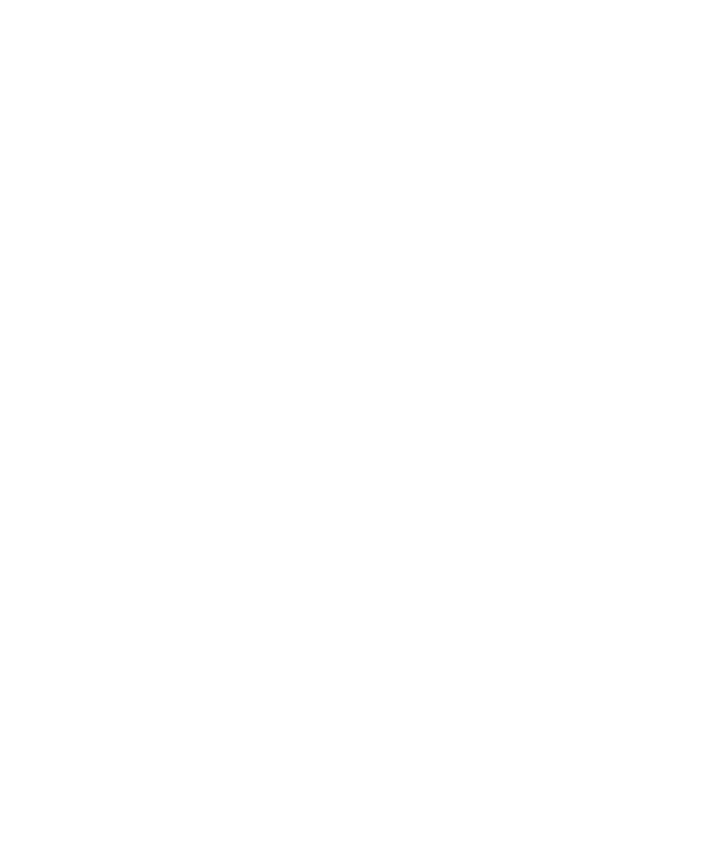
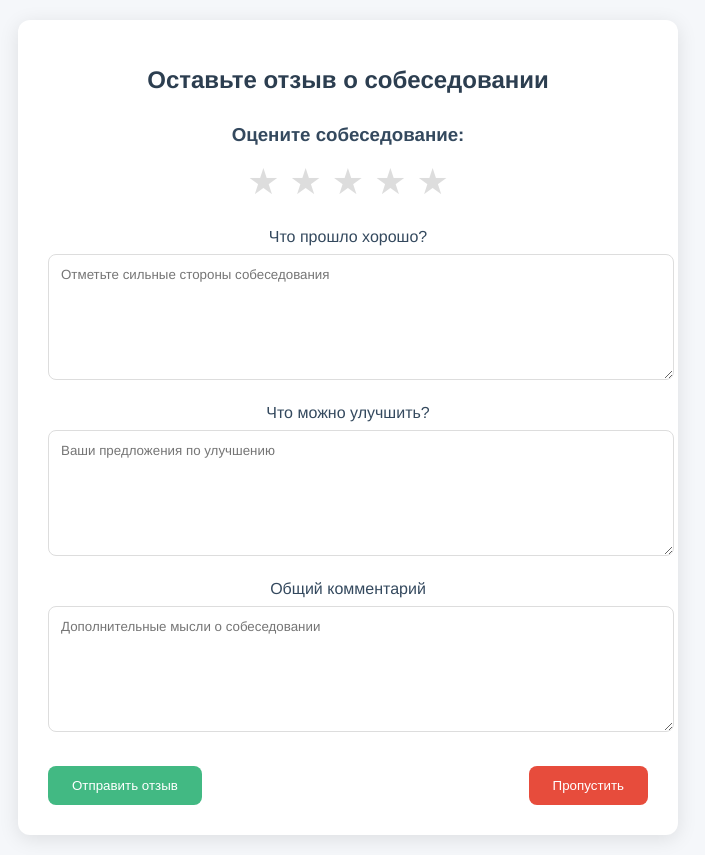
Before and after one commit to senks69/interview_trainer, a Vue app in the folder client/: page /feedback in a window 1280 px wide. Before the commit this address had no page. Shown: the whole page, without its empty margins (292-997 px from the left). Before the commit the page ends 800 px from the top, so only its background shows below. Built offline with nearby package versions, Linux system fonts and the light colour scheme; a web font is replaced by a local one.

Commit message:
add new video & feedbackpage

```diff
--- a/client/src/components/AuthPage.vue
+++ b/client/src/components/AuthPage.vue
@@ -54,7 +54,7 @@ export default {
         })
         .then((response) => {
           console.log(response);
-          if (response.status == 200) {
+          if (response.data.status == true) {
             this.$router.push("/home");
           }
         })
--- /dev/null
+++ b/client/src/components/FeedbackPage.vue
@@ -0,0 +1,232 @@
+<template>
+  <div class="feedback-container">
+    <div class="feedback-card">
+      <h1>Оставьте отзыв о собеседовании</h1>
+
+      <div class="rating-section">
+        <h3>Оцените собеседование:</h3>
+        <div class="stars">
+          <span
+            v-for="star in 5"
+            :key="star"
+            @click="setRating(star)"
+            :class="{ active: star <= rating }"
+            >★</span
+          >
+        </div>
+      </div>
+
+      <div class="form-group">
+        <label>Что прошло хорошо?</label>
+        <textarea
+          v-model="positiveFeedback"
+          placeholder="Отметьте сильные стороны собеседования"
+        ></textarea>
+      </div>
+
+      <div class="form-group">
+        <label>Что можно улучшить?</label>
+        <textarea
+          v-model="improvementFeedback"
+          placeholder="Ваши предложения по улучшению"
+        ></textarea>
+      </div>
+
+      <div class="form-group">
+        <label>Общий комментарий</label>
+        <textarea
+          v-model="generalFeedback"
+          placeholder="Дополнительные мысли о собеседовании"
+        ></textarea>
+      </div>
+
+      <div class="actions">
+        <button @click="submitFeedback" :disabled="isSubmitting">
+          {{ isSubmitting ? "Отправка..." : "Отправить отзыв" }}
+        </button>
+        <button @click="skipFeedback" class="skip-btn">Пропустить</button>
+      </div>
+    </div>
+  </div>
+</template>
+
+<script>
+export default {
+  name: "FeedbackPage",
+  data() {
+    return {
+      rating: 0,
+      positiveFeedback: "",
+      improvementFeedback: "",
+      generalFeedback: "",
+      isSubmitting: false,
+    };
+  },
+  methods: {
+    setRating(star) {
+      this.rating = star;
+    },
+    async submitFeedback() {
+      this.isSubmitting = true;
+
+      // Здесь должна быть логика отправки на сервер
+      const feedbackData = {
+        rating: this.rating,
+        positive: this.positiveFeedback,
+        improvement: this.improvementFeedback,
+        comment: this.generalFeedback,
+        date: new Date().toISOString(),
+      };
+
+      console.log("Отправка отзыва:", feedbackData);
+
+      // Имитация задержки отправки
+      await new Promise((resolve) => setTimeout(resolve, 1000));
+
+      this.isSubmitting = false;
+      this.$router.push("/"); // Перенаправление на главную после отправки
+      alert("Спасибо за ваш отзыв!");
+    },
+    skipFeedback() {
+      this.$router.push("/");
+    },
+  },
+};
+</script>
+
+<style scoped>
+.feedback-container {
+  display: flex;
+  justify-content: center;
+  align-items: center;
+  min-height: 100vh;
+  background-color: #f5f7fa;
+  padding: 20px;
+}
+
+.feedback-card {
+  background: white;
+  border-radius: 12px;
+  box-shadow: 0 4px 20px rgba(0, 0, 0, 0.1);
+  padding: 30px;
+  width: 100%;
+  max-width: 600px;
+}
+
+h1 {
+  color: #2c3e50;
+  text-align: center;
+  margin-bottom: 30px;
+  font-size: 24px;
+}
+
+.rating-section {
+  margin-bottom: 25px;
+  text-align: center;
+}
+
+.rating-section h3 {
+  margin-bottom: 15px;
+  color: #34495e;
+}
+
+.stars {
+  font-size: 36px;
+  cursor: pointer;
+  margin-bottom: 20px;
+}
+
+.stars span {
+  color: #ddd;
+  transition: all 0.2s;
+  margin: 0 5px;
+}
+
+.stars span.active {
+  color: #ffc107;
+  text-shadow: 0 0 5px rgba(255, 193, 7, 0.5);
+}
+
+.stars span:hover {
+  transform: scale(1.2);
+}
+
+.form-group {
+  margin-bottom: 20px;
+}
+
+.form-group label {
+  display: block;
+  margin-bottom: 8px;
+  color: #34495e;
+  font-weight: 500;
+}
+
+textarea {
+  width: 100%;
+  min-height: 100px;
+  padding: 12px;
+  border: 1px solid #ddd;
+  border-radius: 8px;
+  resize: vertical;
+  font-family: inherit;
+  transition: border 0.3s;
+}
+
+textarea:focus {
+  outline: none;
+  border-color: #42b983;
+  box-shadow: 0 0 0 2px rgba(66, 185, 131, 0.2);
+}
+
+.actions {
+  display: flex;
+  justify-content: space-between;
+  margin-top: 30px;
+}
+
+button {
+  padding: 12px 24px;
+  border: none;
+  border-radius: 8px;
+  background-color: #42b983;
+  color: white;
+  font-weight: 500;
+  cursor: pointer;
+  transition: all 0.3s;
+}
+
+button:hover {
+  background-color: #3aa876;
+  transform: translateY(-2px);
+}
+
+button:disabled {
+  background-color: #95a5a6;
+  cursor: not-allowed;
+  transform: none;
+}
+
+.skip-btn {
+  background-color: #e74c3c;
+}
+
+.skip-btn:hover {
+  background-color: #c0392b;
+}
+
+@media (max-width: 600px) {
+  .feedback-card {
+    padding: 20px;
+  }
+
+  .actions {
+    flex-direction: column;
+    gap: 10px;
+  }
+
+  button {
+    width: 100%;
+  }
+}
+</style>
--- a/client/src/router/index.js
+++ b/client/src/router/index.js
@@ -16,6 +16,11 @@ const routes = [
     name: "interview",
     component: () => import("../components/InterviewPage.vue"),
   },
+  {
+    path: "/feedback",
+    name: "feedback",
+    component: () => import("../components/FeedbackPage.vue"),
+  },
 ];
 
 const router = createRouter({
```
Also changed, not shown: 1 other file (tests, documents, lock files or other folders).
